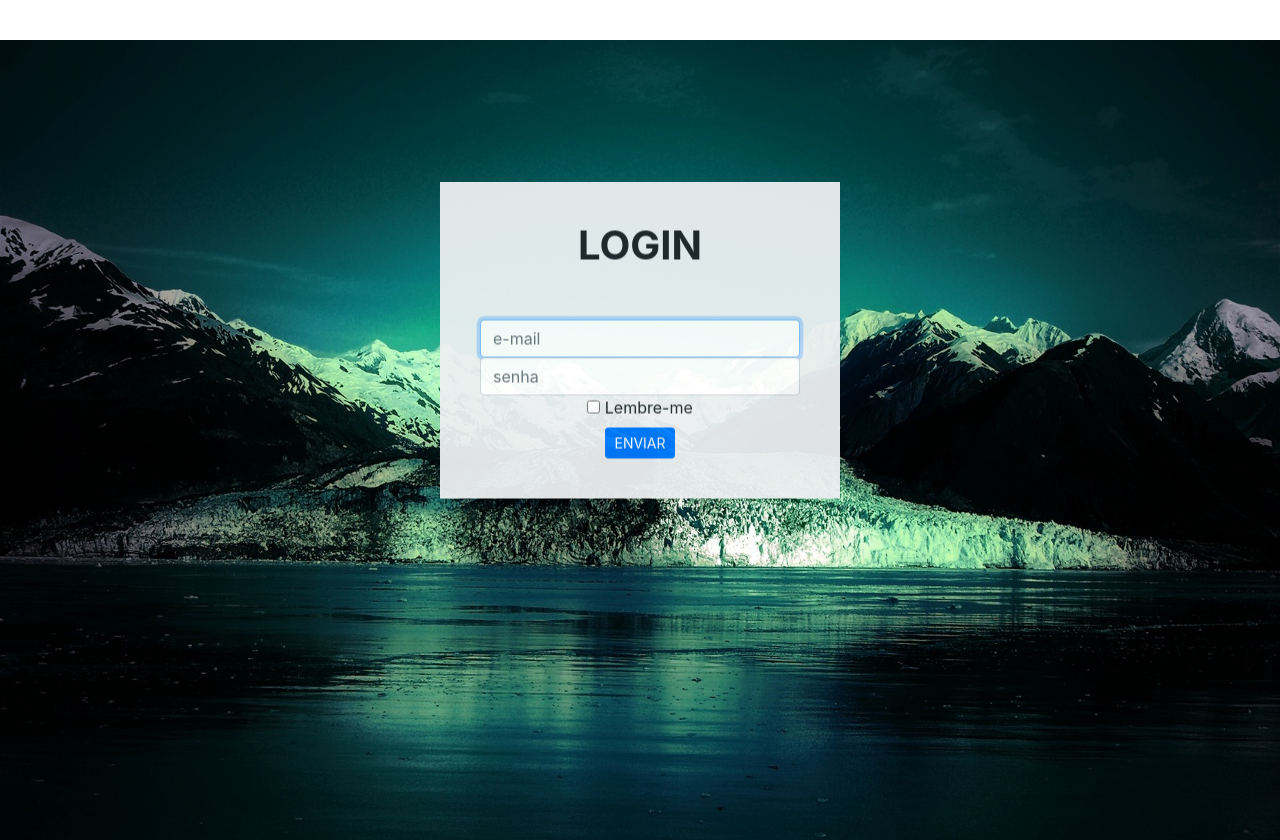
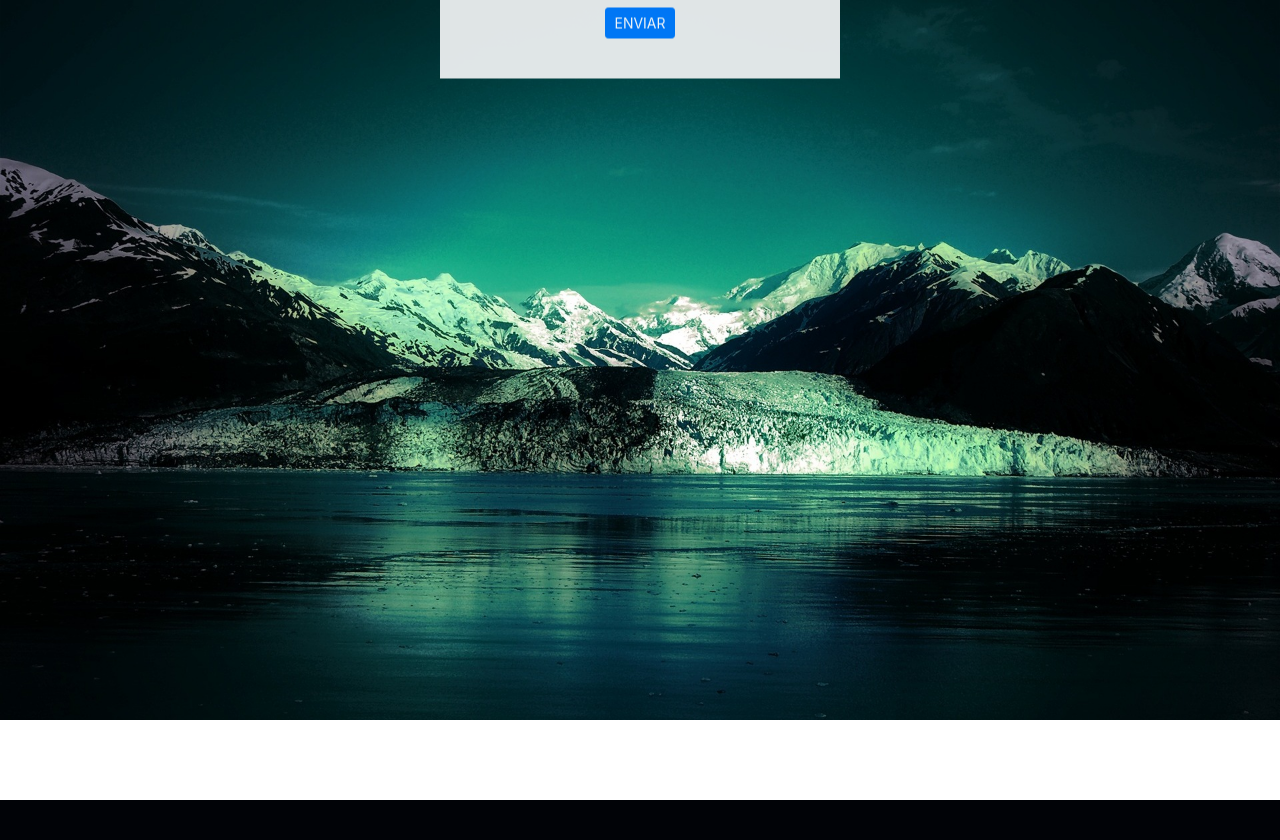
Before and after one commit to magnumcosta/aprendizagem, a PHP site: page / in a window 1280 px wide. After the commit the page ends 800 px from the top, so only its background shows below. Run offline with PHP 8.4, Linux system fonts and the light colour scheme; data that the repository does not hold is empty.

Commit message:
novoTemplate

```diff
--- a/css/estilo.css
+++ b/css/estilo.css
@@ -8,15 +8,15 @@ body {
 
  img {
     width: 100%;
-    height: 800px;
-    margin-top: 40px;
+    height: 100%;
+
 
 }
 
 
 .box {
 
-    margin-top: -500px;
+    margin-top: -800px;
     margin-left: 50%;
     margin-right: 50%;
     text-align: center;
```
